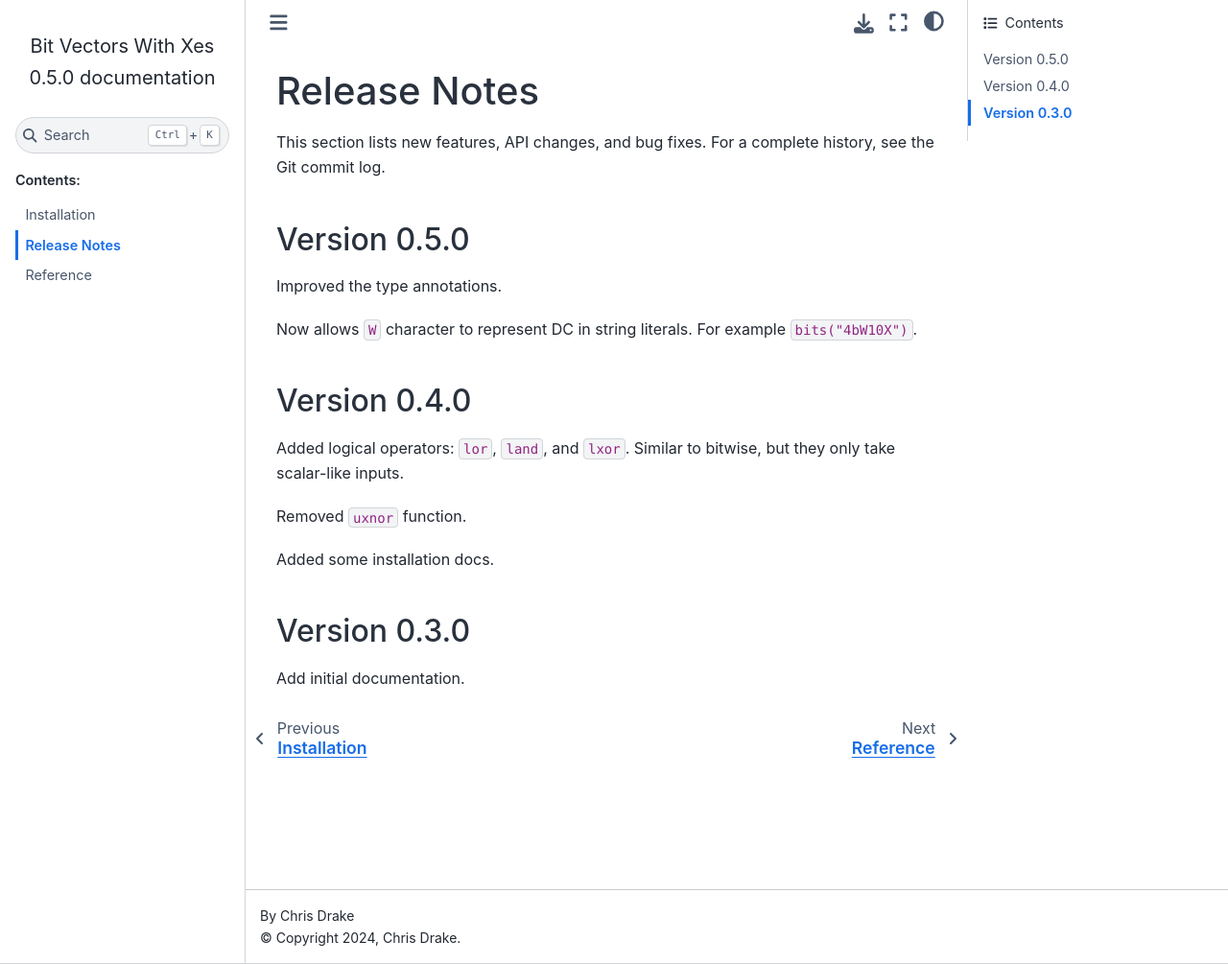
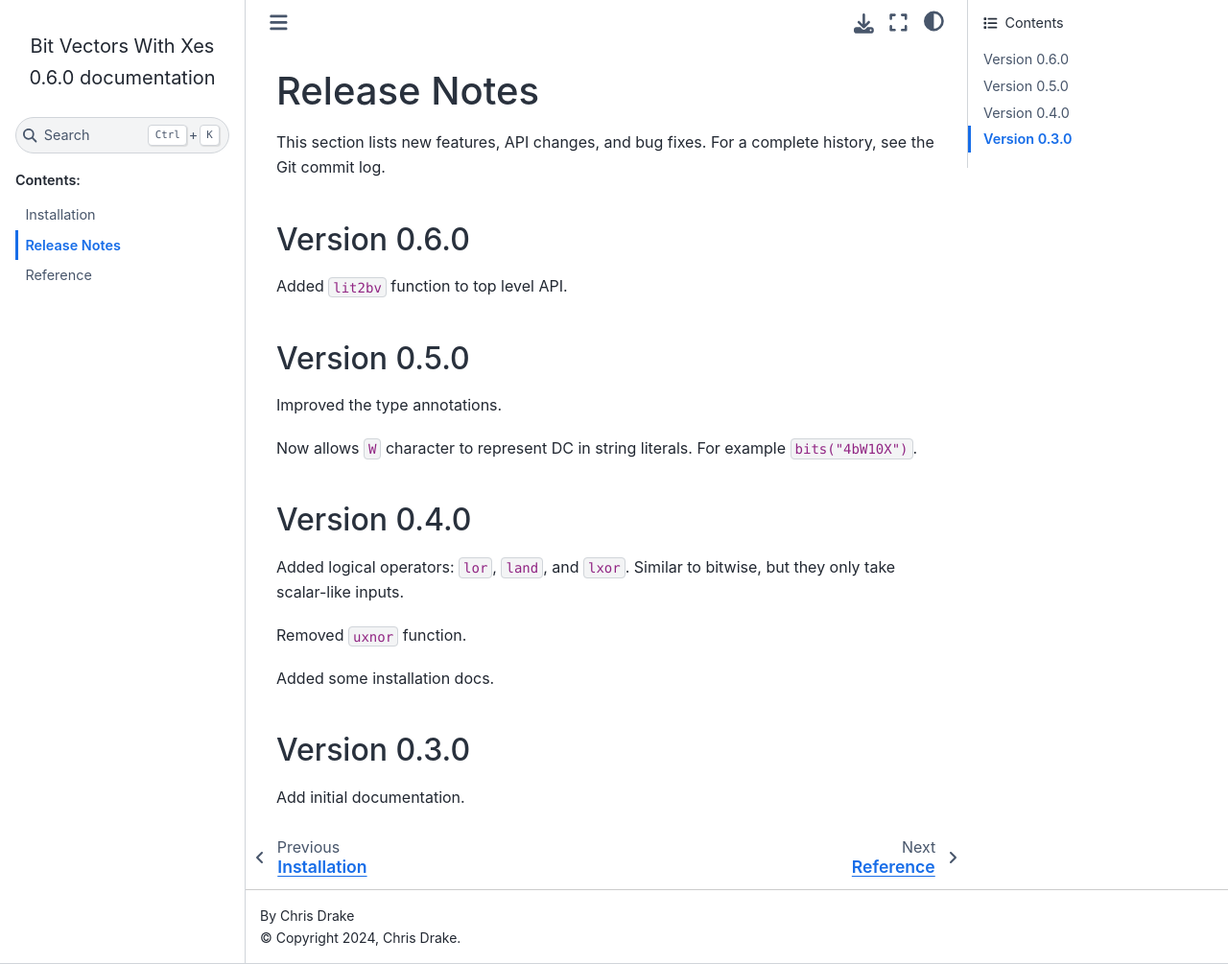
Before and after one commit to cjdrake/bvwx, a Sphinx documentation site: the page built from doc/source/release_notes.rst, in a window 1280 px wide and 1005 px high. Shown: the whole window at 96% size. Built offline with Sphinx 7.4.7 and the Sphinx Book theme 1.1.4, drawn with Linux system fonts in a browser that asks for light colours.

Commit message:
Release 0.6.0

```diff
--- a/doc/source/release_notes.rst
+++ b/doc/source/release_notes.rst
@@ -4,6 +4,11 @@
 
 This section lists new features, API changes, and bug fixes.
 For a complete history, see the Git commit log.
+
+Version 0.6.0
+=============
+
+Added ``lit2bv`` function to top level API.
 
 Version 0.5.0
 =============
--- a/pyproject.toml
+++ b/pyproject.toml
@@ -1,6 +1,6 @@
 [project]
 name = "bvwx"
-version = "0.5.0"
+version = "0.6.0"
 description = "Bit Vectors With Xes"
 readme = "README.md"
 
```
